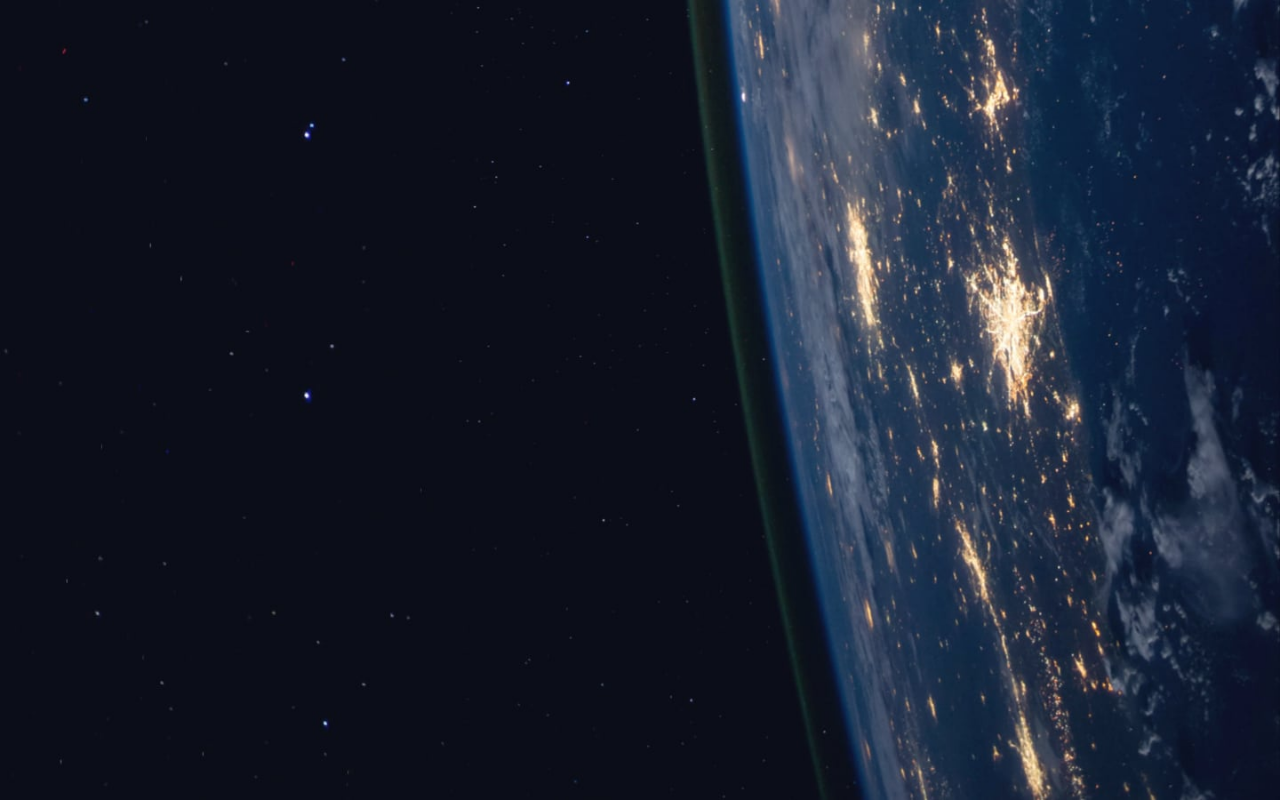
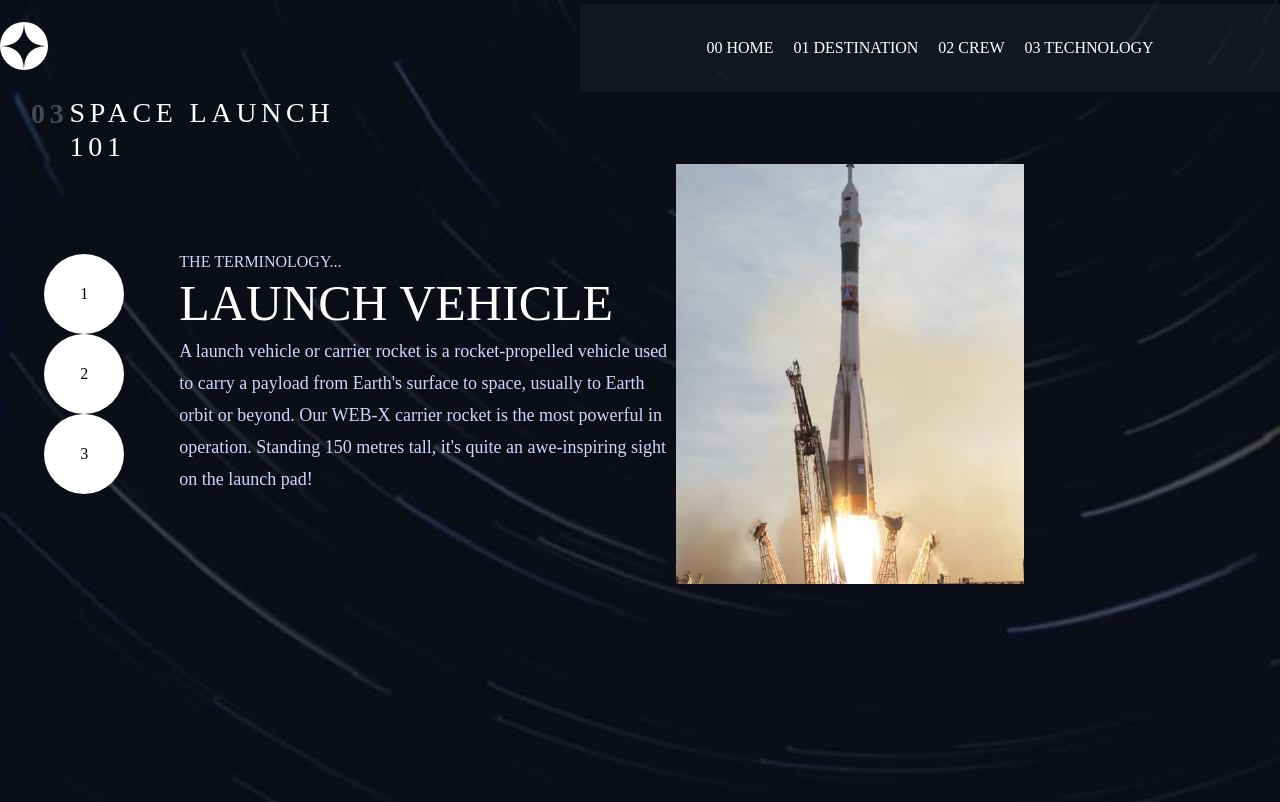
Before and after one commit to Fabio-Matiusso/UniversalWebsite, a React (Create React App) app: page /technology in a window 1280 px wide. Shown: the top 802 px of the page. Built offline with nearby package versions, Linux system fonts and the light colour scheme.

Commit message:
Adicionando component Technology

```diff
--- a/src/components/crewStructure/CrewStructure.js
+++ b/src/components/crewStructure/CrewStructure.js
@@ -23,7 +23,7 @@ const TitlePage = styled.div`
     width: 400px;
 `
 
-const SpanStyled = styled.span`
+export const SpanStyled = styled.span`
     font-style: normal;
     font-weight: 700;
     font-size: 28px;
--- /dev/null
+++ b/src/components/technology/Technology.js
@@ -0,0 +1,259 @@
+import React from "react";
+import styled from 'styled-components'
+import Zoom from 'react-reveal/Zoom';
+import { SpanStyled } from "../crewStructure/CrewStructure";
+import Header from "../Header";
+import BackgroundImage from '../../images/technology/background-technology-desktop.jpg'
+import { Link } from "react-router-dom";
+import RocketImage from '../../images/technology/image-launch-vehicle-portrait.jpg'
+import RocketImageTwo from '../../images/technology/image-launch-vehicle-landscape.jpg'
+
+export const BackgroundImagePage = styled.body`
+    width: 100vw;
+    height: 200vh;
+    background-image: url(${BackgroundImage});
+    background-repeat: no-repeat;
+    background-size: cover;
+`
+
+export const SpaceLaunch = styled.span`
+    font-style: normal;
+    font-weight: 400;
+    font-size: 28px;
+    line-height: 34px;
+    letter-spacing: 4.725px;
+    color: #FFFFFF;
+    text-transform: uppercase;
+
+    @media (max-width: 915px) {
+x;
+    }
+
+    @media (max-width: 450px) {
+        font-size: 22px;
+    }
+
+
+`
+
+export const ContainerTechnology = styled.div`
+    width: 80%;
+    height: 587px;
+    display: flex;
+    width: 100vw;
+    flex-direction: column;
+
+    @media (max-width: 915px) {
+
+    }
+
+    @media (max-width: 590px) {
+    }
+
+`
+
+export const TechnologyList = styled.ul`
+    display: flex;
+    flex-direction: column;
+    justify-content: center;
+    width: 90%;
+    align-items: flex-end;
+
+    @media (max-width: 915px) {
+        flex-direction: row;
+    }
+
+    @media (max-width: 320px){
+
+    }
+`
+
+const StyledListTechnology = styled.li`
+        background-color: #fff;
+        color: black;
+        width: 80px;
+        height: 80px;
+        border-radius: 40px;
+        list-style: none;
+        display: flex;
+        justify-content: center;
+        align-items: center;
+        align-self: flex-end;
+
+        @media (max-width: 915px){
+            width: 60px;
+            height: 60px;
+            border-radius: 30px;
+        }
+
+        @media (max-width: 320px){
+            width: 40px;
+            height: 40px;
+            border-radius: 20px;
+        }
+`
+
+const ContainerContent = styled.div`
+    display: flex;
+    flex-direction: column;
+    justify-content: center;
+    align-items: flex-end;
+    width: 400%;
+
+    @media (max-width: 915px) {
+        height: 300px;
+        width: 80vw;
+        flex-direction: column;
+        align-items: center;
+        align-self: flex-start;
+        text-align: center;
+        justify-content: space-evenly;
+        justify-self: center;
+    }
+
+    @media (max-width: 320px){
+        width: 80%;
+        align-self: flex-start;
+    }
+
+`
+
+const StyledH3 = styled.h3`
+    font-size: 16px;
+    font-weight: 400;
+    color: #D0D6F9;
+    width: 90%;
+
+
+    @media (max-width: 915px) {
+        font-size: 16px;
+    }
+
+    @media (max-width: 320px){
+        font-size: 12px;
+    }
+`
+
+const StyledH1 = styled.h1`
+    font-weight: 400;
+    font-size: 50px;
+    line-height: 64px;
+    color: #fff;
+    width: 90%;
+
+    @media (max-width: 915px) {
+        font-size: 40px;
+    }
+
+    @media (max-width: 320px){
+        font-size: 30px;
+    }
+`
+
+const StyledDescription = styled.p`
+    font-weight: 400;
+    font-size: 18px;
+    line-height: 32px;
+    color: #D0D6F9;
+    width: 90%;
+
+    @media (max-width: 915px) {
+        font-size: 16px;
+    }
+`
+const Image = styled.img`
+    width: 348px;
+    height: 420px;
+    align-self: center;
+    justify-self: flex-start;
+
+    @media (max-width: 915px){
+        display: none;
+    }
+`
+
+const ImageTwo = styled.img`
+
+    @media (min-width: 915px){
+        display: none;
+    }
+
+    @media (max-width: 915px) {
+        width: 100vw;
+        justify-self: center;
+    }
+
+    @media (max-width: 450px) {
+        height: 350px;
+    }
+
+    @media (max-width: 320px) {
+        max-width: 100vw;
+        height: 150px;
+        align-self: center;
+    }
+`
+
+export const ContainerOfSpan = styled.div`
+    display: flex;
+    justify-content: space-between;
+    width: 400px;
+
+    @media (max-width: 915px) {
+        justify-content: center;
+        align-self: center;
+        width: 400px;
+    }
+
+
+`
+
+const FlexGroupOne = styled.div`
+    display: flex;
+    width: 90%;
+    justify-content: space-between;
+`
+
+const FlexGroupTwo = styled.div`
+    display: flex;
+    width: 80%;
+    justify-content: flex-end;
+`
+
+const Technology = () => {
+    return(
+        <BackgroundImagePage>
+            <Header />
+
+            <Zoom left>
+                <ContainerTechnology>
+
+                    <FlexGroupOne>
+                        <ContainerOfSpan>
+                            <SpanStyled style={{marginLeft: 30}}>03</SpanStyled> <SpaceLaunch>SPACE LAUNCH 101</SpaceLaunch>
+                        </ContainerOfSpan>
+                    </FlexGroupOne>
+
+                    <FlexGroupTwo>
+                        <TechnologyList>
+                            <StyledListTechnology>1</StyledListTechnology>
+                            <StyledListTechnology>2</StyledListTechnology>
+                            <StyledListTechnology>3</StyledListTechnology>
+                        </TechnologyList>
+
+                        <ContainerContent>
+                            <StyledH3>THE TERMINOLOGY...</StyledH3>
+                            <StyledH1>LAUNCH VEHICLE</StyledH1>
+                            <StyledDescription>A launch vehicle or carrier rocket is a rocket-propelled vehicle used to carry a payload from Earth's surface to space, usually to Earth orbit or beyond. Our WEB-X carrier rocket is the most powerful in operation. Standing 150 metres tall, it's quite an awe-inspiring sight on the launch pad!</StyledDescription>
+                        </ContainerContent>
+
+                        <Image src = {RocketImage}/>
+                        <ImageTwo src = {RocketImageTwo}/>
+                    </FlexGroupTwo>
+                </ContainerTechnology>
+            </Zoom>
+        </BackgroundImagePage>
+    )
+}
+
+export default Technology
--- a/src/routes.js
+++ b/src/routes.js
@@ -10,6 +10,7 @@ import Mark from "./components/crewStructure/Mark";
 import Victor from "./components/crewStructure/Victor";
 import Anousheh from "./components/crewStructure/Anousheh";
 import Home from "./pages/Home";
+import Technology from "./components/technology/Technology";
 
 export default function Routerr() {
     return(
@@ -26,7 +27,7 @@ export default function Routerr() {
                 <Route exact path = "/mark" component={Mark}/>
                 <Route exact path = "/victor" component={Victor}/>
                 <Route exact path = "/anousheh" component={Anousheh}/>
-                {/* <Route exact path="/technology" component={Tecnology} /> */}
+                <Route exact path="/technology" component={Technology} />
             </Switch>
         </BrowserRouter>
     )
```
